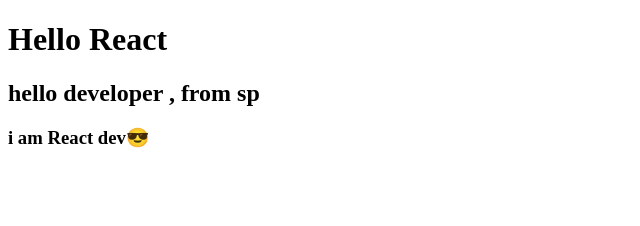
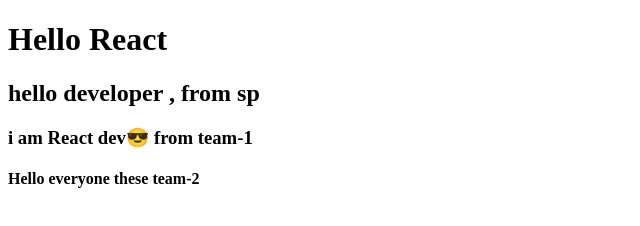
Before and after one commit to pavanp0309/Git-Merge, a plain HTML site: page index.html in a window 1280 px wide. Shown: the whole page, without its empty margins (0-640 px from the left). Drawn offline with Linux system fonts and the light colour scheme.

Commit message:
team-2 added some code

```diff
--- a/index.html
+++ b/index.html
@@ -8,6 +8,7 @@
 <body>
     <h1>Hello React</h1>
     <h2>hello developer , from sp</h2>
-    <h3>i am React dev😎</h3>
+    <h3>i am React dev😎 from team-1</h3>
+    <h4>Hello everyone these team-2</h4>
 </body>
 </html>
```
